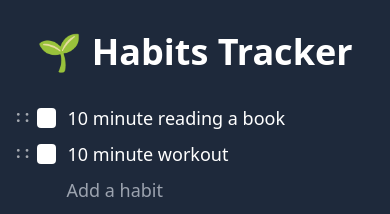
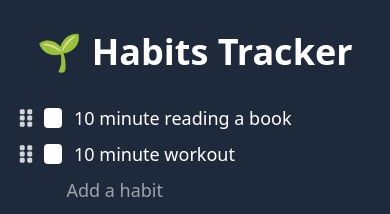
Before and after one commit to asrul10/habit-tracker, a Svelte app: page / in a window 390 px wide. Shown: the top 214 px of the page. Built offline with nearby package versions, Linux system fonts and the light colour scheme.

Commit message:
fix mobile drag and drop

```diff
--- a/src/App.svelte
+++ b/src/App.svelte
@@ -23,6 +23,7 @@
   let selectedMonth = "";
   let habitDetail = [];
   let dragPosition = null;
+  let touchMove = false;
 
   const formatDate = (date, yearMonth = false) => {
     let formatted = [
@@ -283,16 +284,20 @@
       parseInt(pageY)
     );
     dragPosition = currentPosition?.id;
+    touchMove = true;
   };
 
   const handleTouchEnd = (event) => {
     const { currentTarget } = event;
     const { target } = currentTarget.dataset;
 
-    adjustPosition(parseInt(target));
-    currentTarget.style.position = "relative";
-    currentTarget.style.left = 0;
-    currentTarget.style.top = 0;
+    if (touchMove) {
+      adjustPosition(parseInt(target));
+      currentTarget.style.position = "relative";
+      currentTarget.style.left = 0;
+      currentTarget.style.top = 0;
+      touchMove = false;
+    }
   };
 
   onMount(() => {
@@ -319,7 +324,18 @@
       on:touchmove={handleTouchMove}
       on:touchend={handleTouchEnd}
     >
-      <div class="cursor-pointer opacity-60 font-bold">:&nbsp;:</div>
+      <div class="cursor-pointer">
+        <svg
+          xmlns="http://www.w3.org/2000/svg"
+          viewBox="0 0 320 512"
+          class="w-5 h-5 mt-1 opacity-80"
+        >
+          <path
+            fill="#fff"
+            d="M88 352C110.1 352 128 369.9 128 392V440C128 462.1 110.1 480 88 480H40C17.91 480 0 462.1 0 440V392C0 369.9 17.91 352 40 352H88zM280 352C302.1 352 320 369.9 320 392V440C320 462.1 302.1 480 280 480H232C209.9 480 192 462.1 192 440V392C192 369.9 209.9 352 232 352H280zM40 320C17.91 320 0 302.1 0 280V232C0 209.9 17.91 192 40 192H88C110.1 192 128 209.9 128 232V280C128 302.1 110.1 320 88 320H40zM280 192C302.1 192 320 209.9 320 232V280C320 302.1 302.1 320 280 320H232C209.9 320 192 302.1 192 280V232C192 209.9 209.9 192 232 192H280zM40 160C17.91 160 0 142.1 0 120V72C0 49.91 17.91 32 40 32H88C110.1 32 128 49.91 128 72V120C128 142.1 110.1 160 88 160H40zM280 32C302.1 32 320 49.91 320 72V120C320 142.1 302.1 160 280 160H232C209.9 160 192 142.1 192 120V72C192 49.91 209.9 32 232 32H280z"
+          />
+        </svg>
+      </div>
       <span
         class="w-5 h-5 rounded mt-1 p-1 mr-1 cursor-pointer {habitHistories.find(
           (val) => val.id === habit.id && val.completedAt === dateNow
@@ -333,8 +349,8 @@
           <path
             fill="#fff"
             d="M438.6 105.4C451.1 117.9 451.1 138.1 438.6 150.6L182.6 406.6C170.1 419.1 149.9 419.1 137.4 406.6L9.372 278.6C-3.124 266.1-3.124 245.9 9.372 233.4C21.87 220.9 42.13 220.9 54.63 233.4L159.1 338.7L393.4 105.4C405.9 92.88 426.1 92.88 438.6 105.4H438.6z"
-          /></svg
-        >
+          />
+        </svg>
       </span>
       <span
         id="habit-label-{habit.id}"
```
